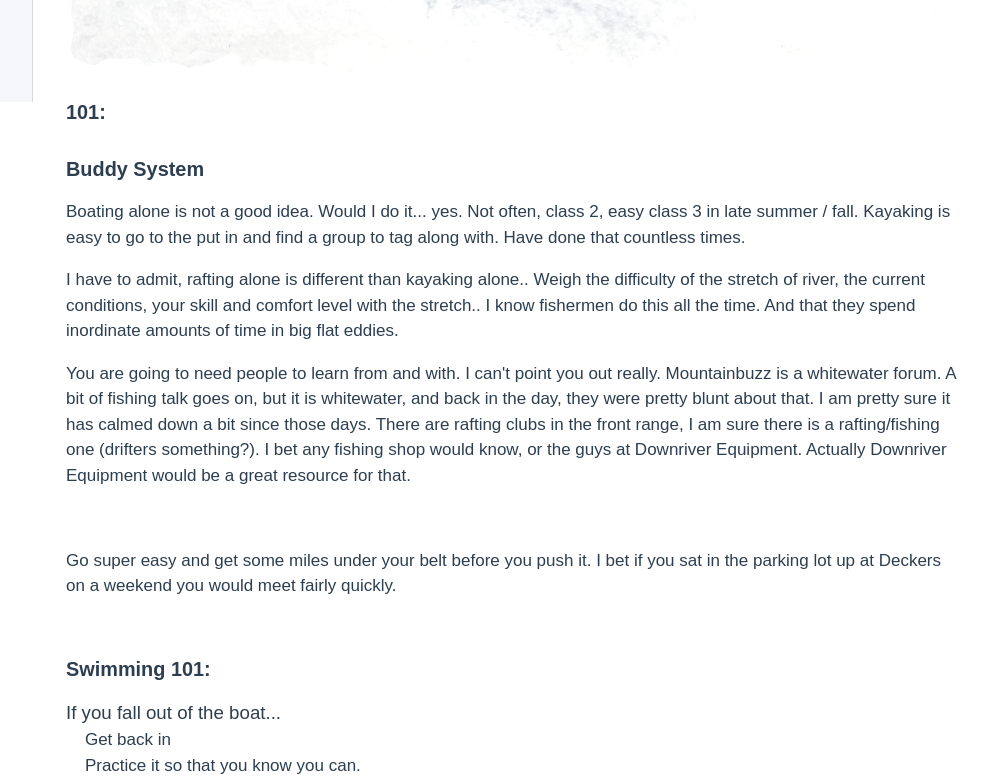
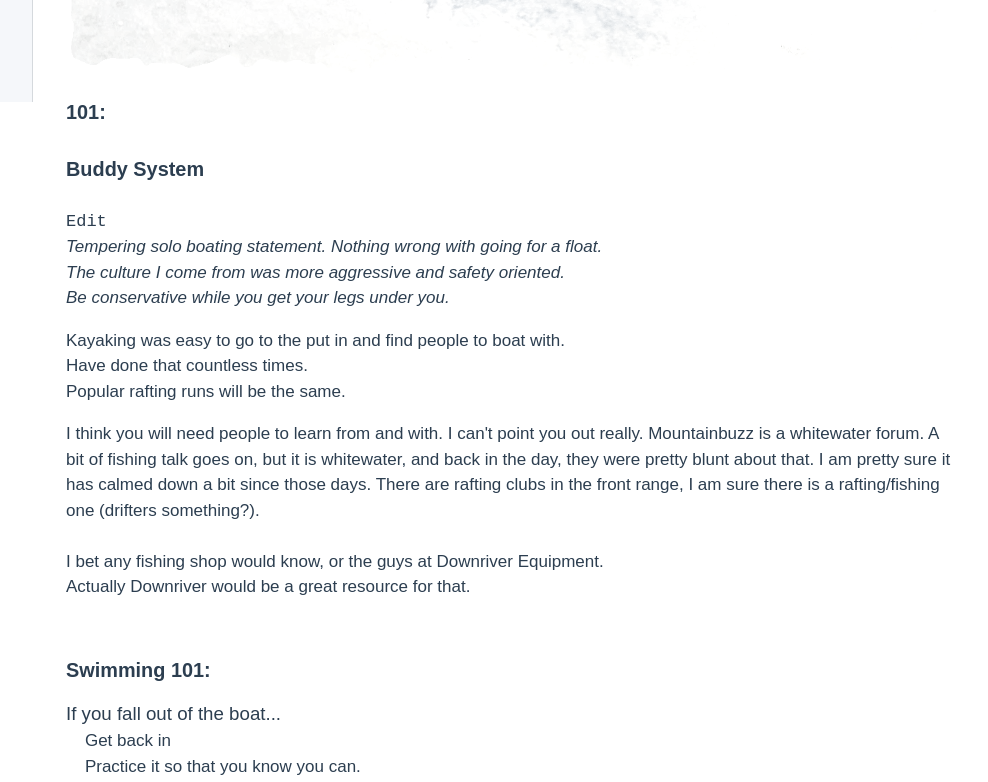
Before and after one commit to robertleroy/river_101, a SvelteKit app: page / in a window 1280 px wide. Shown: the part 698-1480 px from the top of the page, without its empty margins (268-1256 px from the left). Built offline with nearby package versions, Linux system fonts and the light colour scheme.

Commit message:
edit solo boating

```diff
--- a/src/routes/+page.svelte
+++ b/src/routes/+page.svelte
@@ -15,7 +15,30 @@
   <h3 id="x101" style="margin-top: 1rem">101:</h3>
 
   <h3>Buddy System</h3>
+  <br>
+  <code>Edit</code>
+  <br>
+  <div><em>Tempering solo boating statement.  Nothing wrong with going for a float. <br>
+    The culture I come from was more aggressive and safety oriented. <br>
+    Be conservative while you get your legs under you.  </em></div>
+
+  <p>Kayaking was easy to go to the put in and find people to boat with. <br>
+    Have done that countless times.  <br>
+    Popular rafting runs will be the same. </p>
+
   <p>
+    I think you will need people to learn from and with. I can't point you out
+    really. Mountainbuzz is a whitewater forum. A bit of fishing talk goes on,
+    but it is whitewater, and back in the day, they were pretty blunt about
+    that. I am pretty sure it has calmed down a bit since those days. There
+    are rafting clubs in the front range, I am sure there is a rafting/fishing
+    one (drifters something?).
+    <br><br>
+    I bet any fishing shop would know, or the guys at Downriver Equipment. <br>
+    Actually Downriver would be a great resource for that.
+  </p>
+
+  <!-- <p>
     Boating alone is not a good idea. Would I do it... yes. Not often, class
     2, easy class 3 in late summer / fall. Kayaking is easy to go to the put
     in and find a group to tag along with. Have done that countless times.
@@ -37,13 +60,13 @@
     Actually Downriver Equipment would be a great resource for that.
   </p>
 
-  <br />
+  <br /> -->
 
-  <p>
+  <!-- <p>
     Go super easy and get some miles under your belt before you push it. I bet
     if you sat in the parking lot up at Deckers on a weekend you would meet
     fairly quickly.
-  </p>
+  </p> -->
 
   <br />
   <h3 id="swimming" style="margin-top: 1rem">Swimming 101:</h3>
```
